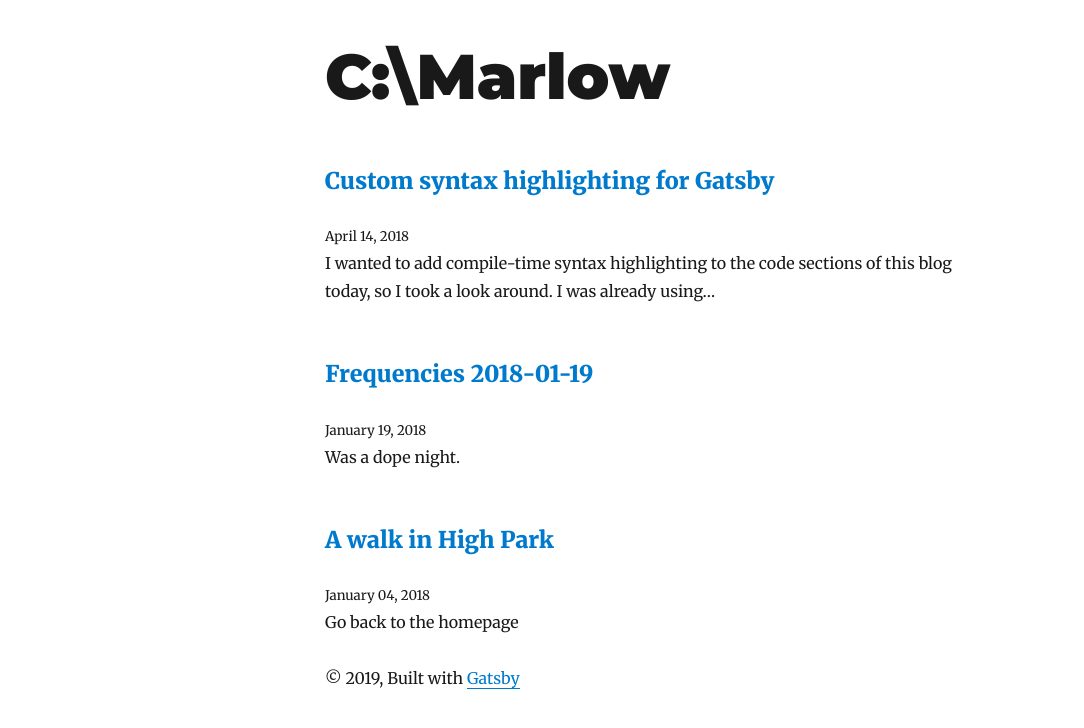
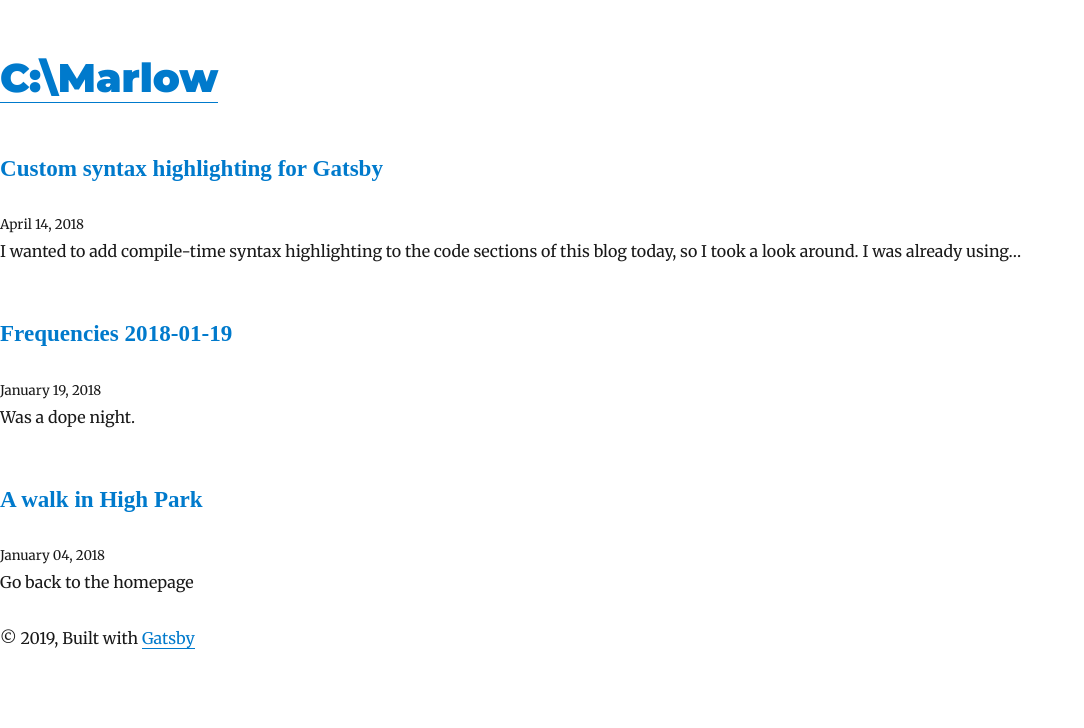
Before and after one commit to perrupa/cmarlow, a Gatsby site: page / in a window 1280 px wide. Shown: the whole page, without its empty margins (0-1084 px from the left). Built offline with nearby package versions, Linux system fonts and the light colour scheme; Gatsby itself is replaced by a stand-in of ours; some packages are replaced by stand-ins of ours.

Commit message:
splits up header
barebones styling

```diff
--- /dev/null
+++ b/src/components/header.js
@@ -0,0 +1,13 @@
+import React, { h1, h3 } from "react"
+import { Link } from "gatsby"
+
+const TitleElement = ({ root, children }) =>
+  root ? <h1>{children}</h1> : <h3>{children}</h3>
+
+export const Header = ({ root = false, title }) => {
+  return (
+    <TitleElement root={root}>
+      <Link to={`/`}>{title}</Link>
+    </TitleElement>
+  )
+}
--- a/src/components/layout.js
+++ b/src/components/layout.js
@@ -1,67 +1,22 @@
 import React from "react"
-import { Link } from "gatsby"
+import { GoogleFont } from "react-typography"
 
-import { rhythm, scale } from "utils/typography"
+import { Header } from "./header"
+import typography from "utils/typography"
 
 class Layout extends React.Component {
   render() {
     const { location, title, children } = this.props
     const rootPath = `${__PATH_PREFIX__}/`
-    let header
+    return (
+      <div>
+        <header>
+          <GoogleFont typography={typography} />
+          <Header title={title} root={location.pathname === rootPath} />
+        </header>
 
-    if (location.pathname === rootPath) {
-      header = (
-        <h1
-          style={{
-            ...scale(1.5),
-            marginBottom: rhythm(1.5),
-            marginTop: 0,
-          }}
-        >
-          <Link
-            style={{
-              boxShadow: `none`,
-              textDecoration: `none`,
-              color: `inherit`,
-            }}
-            to={`/`}
-          >
-            {title}
-          </Link>
-        </h1>
-      )
-    } else {
-      header = (
-        <h3
-          style={{
-            fontFamily: `Montserrat, sans-serif`,
-            marginTop: 0,
-          }}
-        >
-          <Link
-            style={{
-              boxShadow: `none`,
-              textDecoration: `none`,
-              color: `inherit`,
-            }}
-            to={`/`}
-          >
-            {title}
-          </Link>
-        </h3>
-      )
-    }
-    return (
-      <div
-        style={{
-          marginLeft: `auto`,
-          marginRight: `auto`,
-          maxWidth: rhythm(24),
-          padding: `${rhythm(1.5)} ${rhythm(3 / 4)}`,
-        }}
-      >
-        <header>{header}</header>
         <main>{children}</main>
+
         <footer>
           © {new Date().getFullYear()}, Built with
           {` `}
--- a/src/utils/typography.js
+++ b/src/utils/typography.js
@@ -11,7 +11,10 @@ Wordpress2016.overrideThemeStyles = () => {
 
 delete Wordpress2016.googleFonts
 
-const typography = new Typography(Wordpress2016)
+const typography = new Typography({
+  ...Wordpress2016,
+  headerFontFamily: ["Roboto Sans"],
+})
 
 // Hot reload typography in development.
 if (process.env.NODE_ENV !== `production`) {
```
